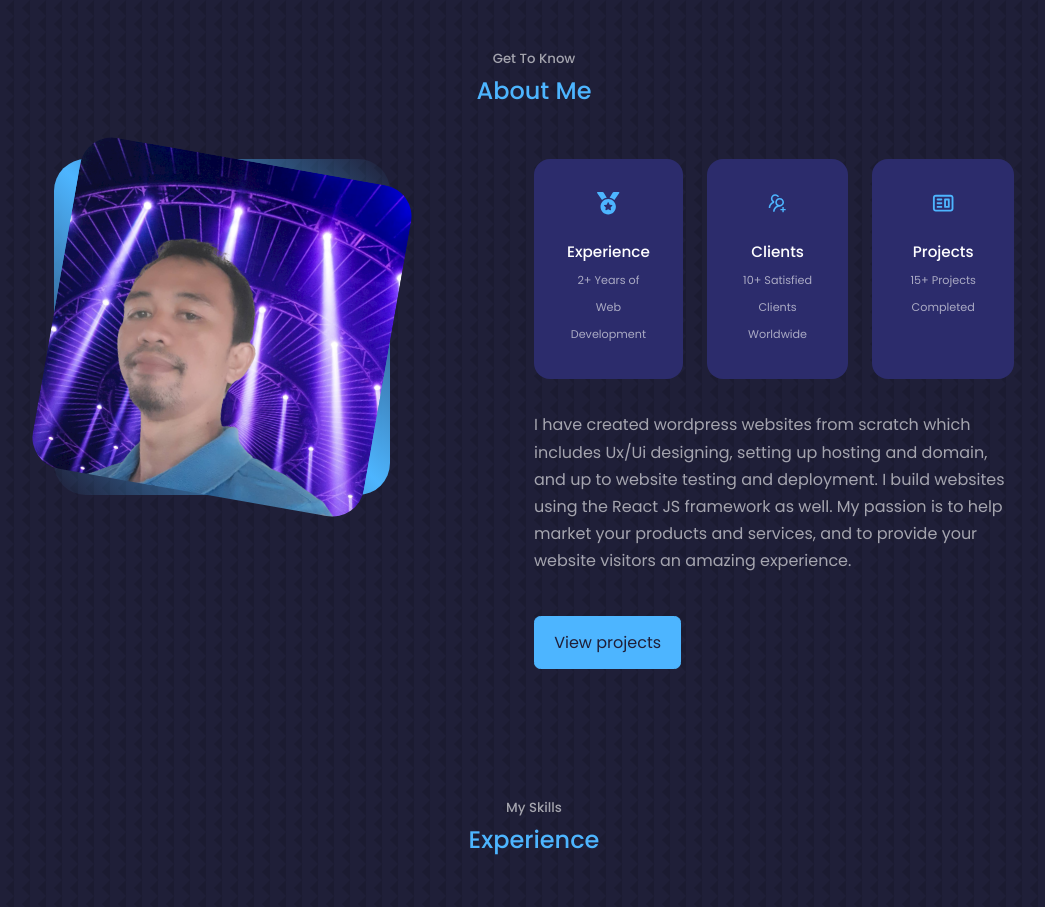
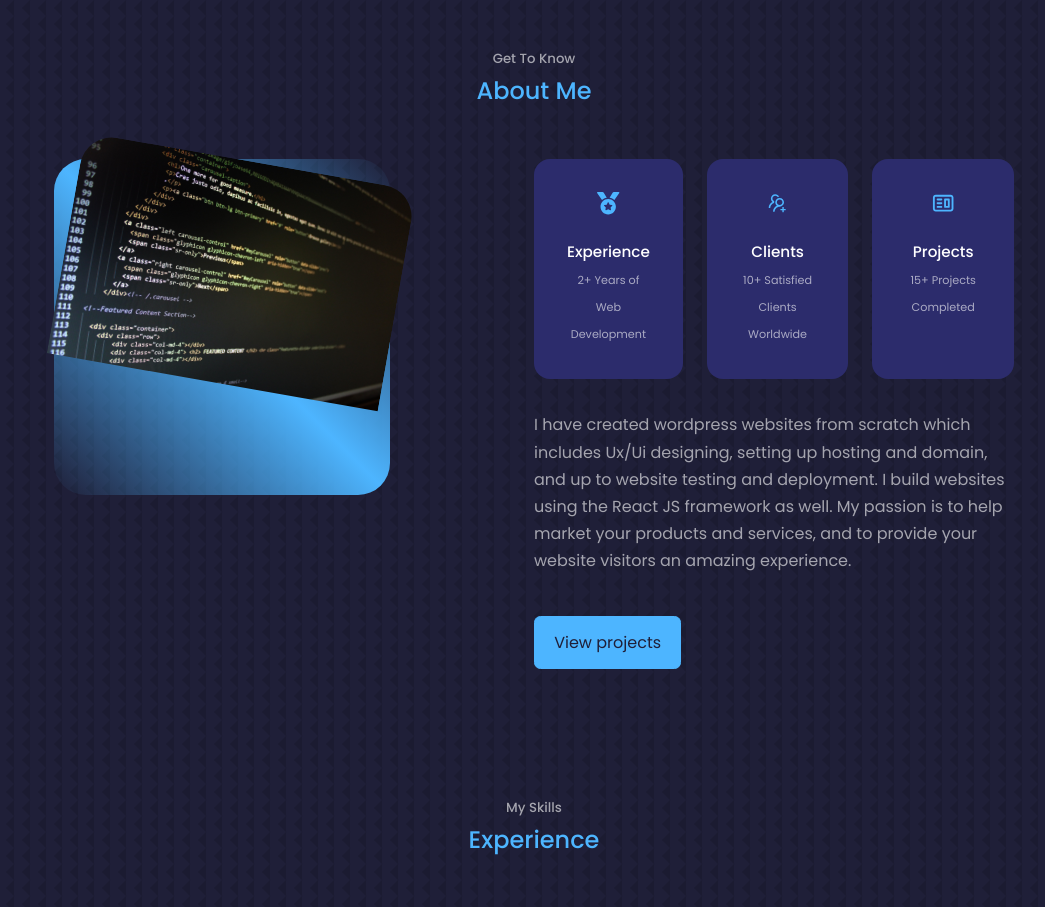
Before and after one commit to darrelaustero2022/reactPortfolio, a React (Create React App) app: page / in a window 1280 px wide. Shown: the part 880-1787 px from the top of the page, without its empty margins (106-1151 px from the left). Built offline with nearby package versions, Linux system fonts and the light colour scheme.

Commit message:
added image

```diff
--- a/src/Components/About/About.jsx
+++ b/src/Components/About/About.jsx
@@ -1,6 +1,6 @@
 import React from 'react'
 import './about.css'
-import ME from '../../Assets/aboutdax.png'
+import ME from '../../Assets/aboutpic.jpg'
 import {FaMedal} from 'react-icons/fa'
 import {AiOutlineUsergroupAdd} from 'react-icons/ai'
 import {CgWebsite} from 'react-icons/cg'
@@ -14,7 +14,7 @@ const About = () => {
       <div className="container about__container">
         <div className="about__me">
           <div className="about__me-image">
-            <img src={ME} alt="Darrel" />
+            <img src={ME} alt="Coding Website" />
           </div>
         </div>
         <div className="about__content">
```
Also changed, not shown: src/Assets/aboutpic.jpg (added).
